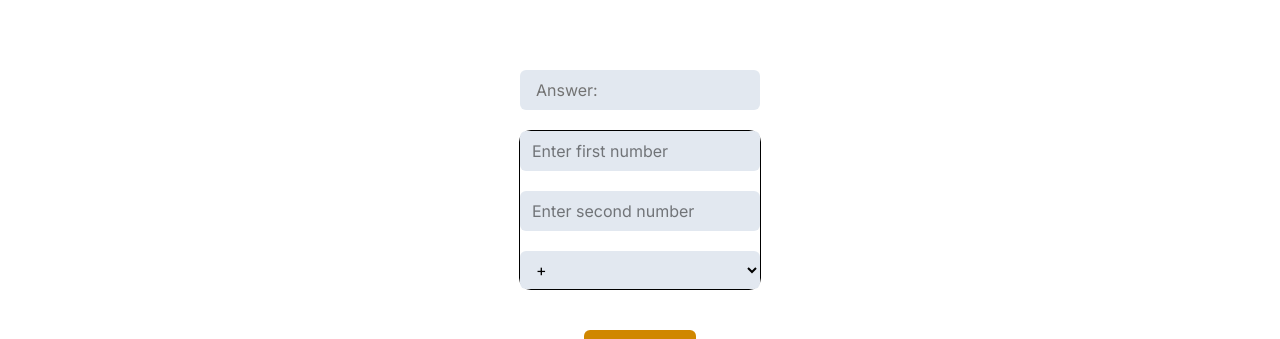
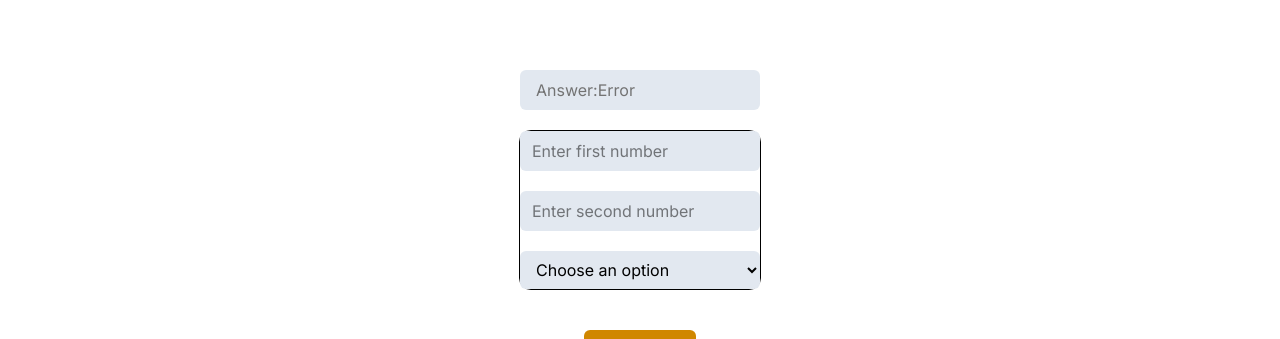
Before and after one commit to TheComing06/calc-app, a Next.js app: page / in a window 1280 px wide. Shown: the part 330-669 px from the top of the page. Built offline with nearby package versions, Linux system fonts and the light colour scheme.

Commit message:
add selector in main

```diff
--- a/src/app/page.tsx
+++ b/src/app/page.tsx
@@ -7,7 +7,16 @@ export default function HomePage() {
 
   const [inputOne, setInputOne] = useState('');
   const [inputTwo, setInputTwo] = useState('');
-  const [selectType, setSelectType] = useState('initial-value');
+  const [selectType, setSelectType] = useState<string>('');
+
+  const handeleSelectType = (event: React.ChangeEvent<HTMLSelectElement>) => {
+    const val = event.target.value;
+    setSelectType(val);
+  };
+
+  const handleBtnClick = () => {
+    alert({selectType});
+  };
 
   function Count(a:number, b:number, type:string) {
     if (type == "+") {
@@ -23,7 +32,7 @@ export default function HomePage() {
       return a/b;
     }
     else {
-      return null;
+      return Error.name;
     }
   }
 
@@ -41,7 +50,8 @@ export default function HomePage() {
         <div className="text-black flex flex-col justify-between gap-5 rounded-xl border">
           <input name="input1" value={inputOne} onChange={(event) => setInputOne(event.target.value)} placeholder="Enter first number" className="rounded-md px-3 py-2 w-60 bg-slate-200" type="number" />
           <input name="input2" value={inputTwo} onChange={(event) => setInputTwo(event.target.value)} placeholder="Enter second number" type="number" className="rounded-md px-3 py-2 bg-slate-200 w-60"  />
-          <select className="bg-slate-200 rounded-md px-3 py-2" name="select1" value={selectType} onChange={(e) => setSelectType(e.target.value)}>
+          <select className="bg-slate-200 rounded-md px-3 py-2" name="select1" value={selectType} onChange={handeleSelectType}>
+            <option value="" disabled>Choose an option</option>
             <option value="optAdd">+</option>
             <option value="optSub">-</option>
             <option value="optMul">*</option>
@@ -49,7 +59,7 @@ export default function HomePage() {
           </select>
         </div>
 
-        <button className="m-10 rounded-md py-3 px-5 hover:shadow-amber-400 hover:shadow-xl hover:bg-yellow-400
+        <button onClick={handleBtnClick} className="m-10 rounded-md py-3 px-5 hover:shadow-amber-400 hover:shadow-xl hover:bg-yellow-400
         hover:text-black text-2xl font-extrabold bg-yellow-600
         transition-all duration-1000">Count</button>
 
```
